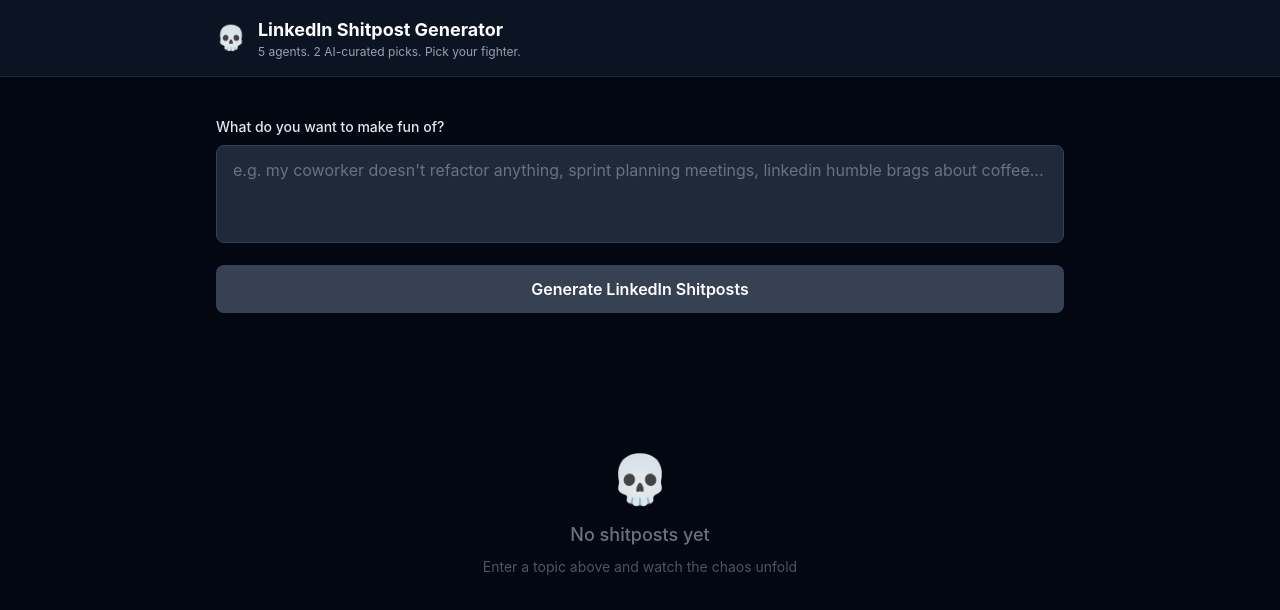
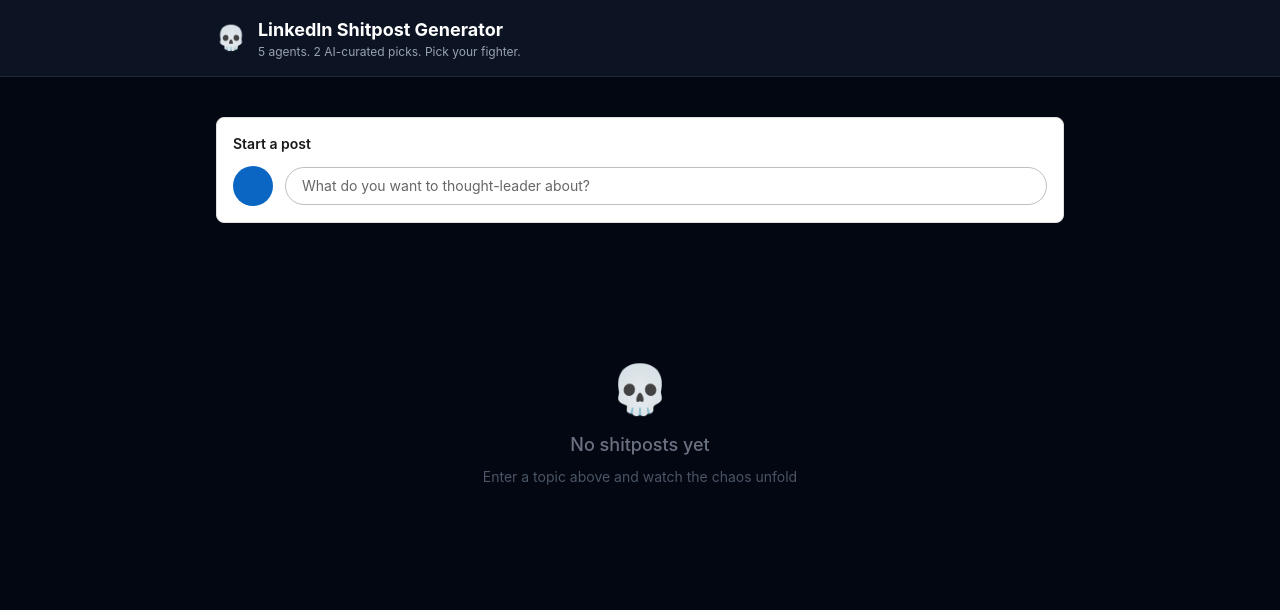
Before and after one commit to anselmlong/linkedin-shitpost, a Next.js app: page / in a window 1280 px wide. Shown: the top 610 px of the page. Built offline with nearby package versions, Linux system fonts and the light colour scheme.

Commit message:
feat: rewrite InputPanel as LinkedIn composer

```diff
--- a/src/components/InputPanel.tsx
+++ b/src/components/InputPanel.tsx
@@ -7,44 +7,59 @@ interface InputPanelProps {
   isLoading: boolean;
 }
 
+const MAX_CHARS = 3000;
+
 export default function InputPanel({ onGenerate, isLoading }: InputPanelProps) {
   const [prompt, setPrompt] = useState("");
+  const [expanded, setExpanded] = useState(false);
 
   const handleSubmit = async (e: React.FormEvent) => {
     e.preventDefault();
-    if (!prompt.trim()) return;
+    if (!prompt.trim() || isLoading) return;
     await onGenerate(prompt);
   };
 
   return (
-    <form onSubmit={handleSubmit} className="space-y-4">
-      <div>
-        <label className="block text-sm font-medium mb-2 text-gray-200">
-          What do you want to make fun of?
-        </label>
+    <div className="bg-white border border-[#E0DFDC] rounded-lg p-4">
+      <div className="text-sm font-semibold text-[#191919] mb-3">Start a post</div>
+      <form onSubmit={handleSubmit}>
+        {!expanded ? (
+          <div className="flex items-center gap-3">
+            <div className="w-10 h-10 rounded-full bg-[#0A66C2] flex-shrink-0" />
+            <button
+              type="button"
+              onClick={() => setExpanded(true)}
+              className="flex-1 text-left border border-[#C0BFBD] rounded-full px-4 py-2 text-sm text-[#666] hover:bg-[#F3F2EF] transition-colors"
+            >
+              What do you want to thought-leader about?
+            </button>
+          </div>
+        ) : (
+          <>
+            <div className="flex items-start gap-3 mb-3">
+              <div className="w-10 h-10 rounded-full bg-[#0A66C2] flex-shrink-0 mt-0.5" />
               <textarea
+                autoFocus
                 value={prompt}
-          onChange={(e) => setPrompt(e.target.value)}
-          placeholder="e.g. my coworker doesn't refactor anything, sprint planning meetings, linkedin humble brags about coffee..."
-          rows={3}
-          className="w-full bg-gray-800 border border-gray-700 rounded-lg px-4 py-3 text-gray-100 placeholder-gray-500 focus:outline-none focus:ring-2 focus:ring-blue-500 resize-none"
+                onChange={(e) => setPrompt(e.target.value.slice(0, MAX_CHARS))}
+                placeholder="What do you want to thought-leader about?"
+                rows={4}
+                className="flex-1 border border-[#0A66C2] rounded-lg px-3 py-2 text-sm text-[#191919] placeholder-[#666] focus:outline-none resize-none"
               />
             </div>
-
+            <div className="flex items-center justify-end gap-3">
+              <span className="text-xs text-[#666]">{prompt.length}/{MAX_CHARS}</span>
               <button
                 type="submit"
                 disabled={isLoading || !prompt.trim()}
-        className="w-full bg-gradient-to-r from-blue-600 to-purple-600 hover:from-blue-500 hover:to-purple-500 disabled:from-gray-700 disabled:to-gray-700 disabled:cursor-not-allowed text-white font-semibold py-3 px-6 rounded-lg transition-all duration-200"
+                className="bg-[#0A66C2] hover:bg-[#004182] disabled:bg-[#C0BFBD] disabled:cursor-not-allowed text-white text-sm font-semibold px-5 py-1.5 rounded-full transition-colors"
               >
-        {isLoading ? (
-          <span className="flex items-center justify-center gap-2">
-            <span className="animate-spin">⚙</span>
-            Generating shitposts...
-          </span>
-        ) : (
-          "Generate LinkedIn Shitposts"
+                {isLoading ? "Generating..." : "Shitpost"}
+              </button>
+            </div>
+          </>
         )}
-      </button>
       </form>
+    </div>
   );
 }
```
Lines whose indentation alone changed are shown as unchanged.
